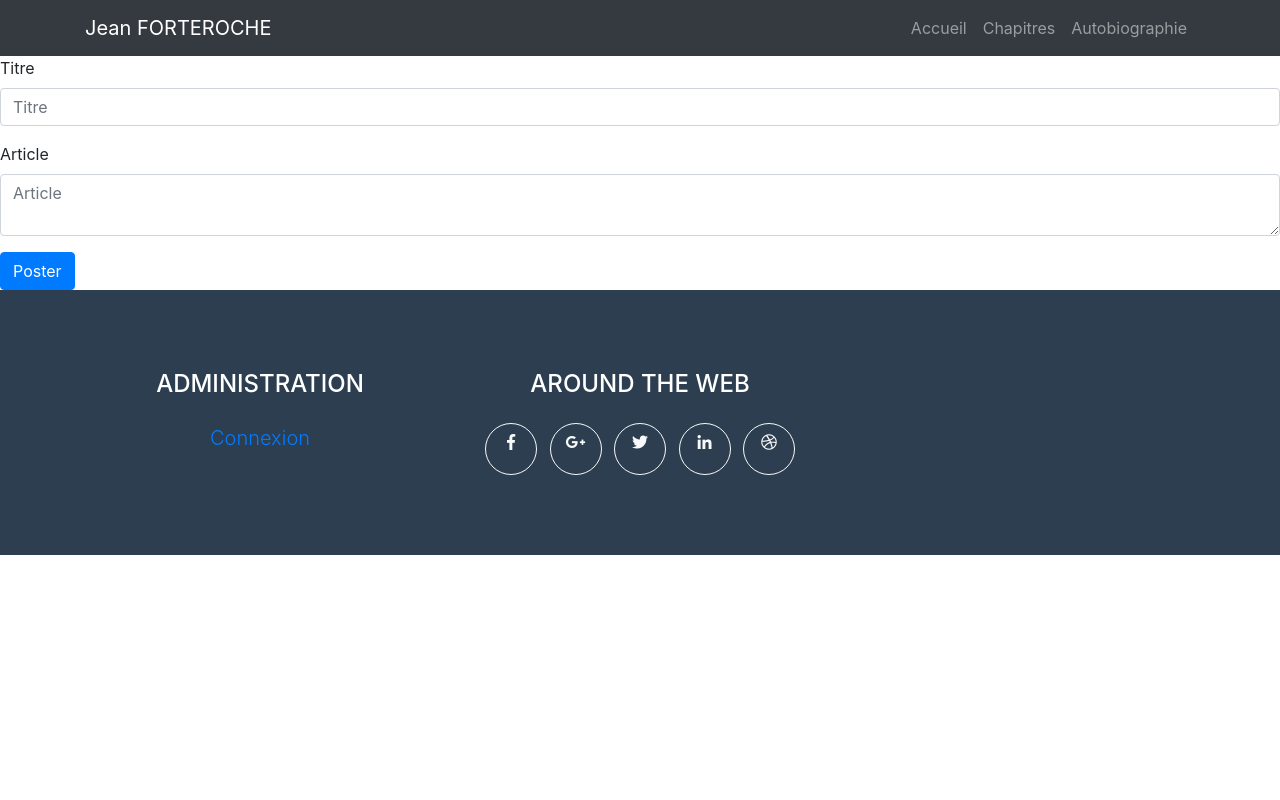
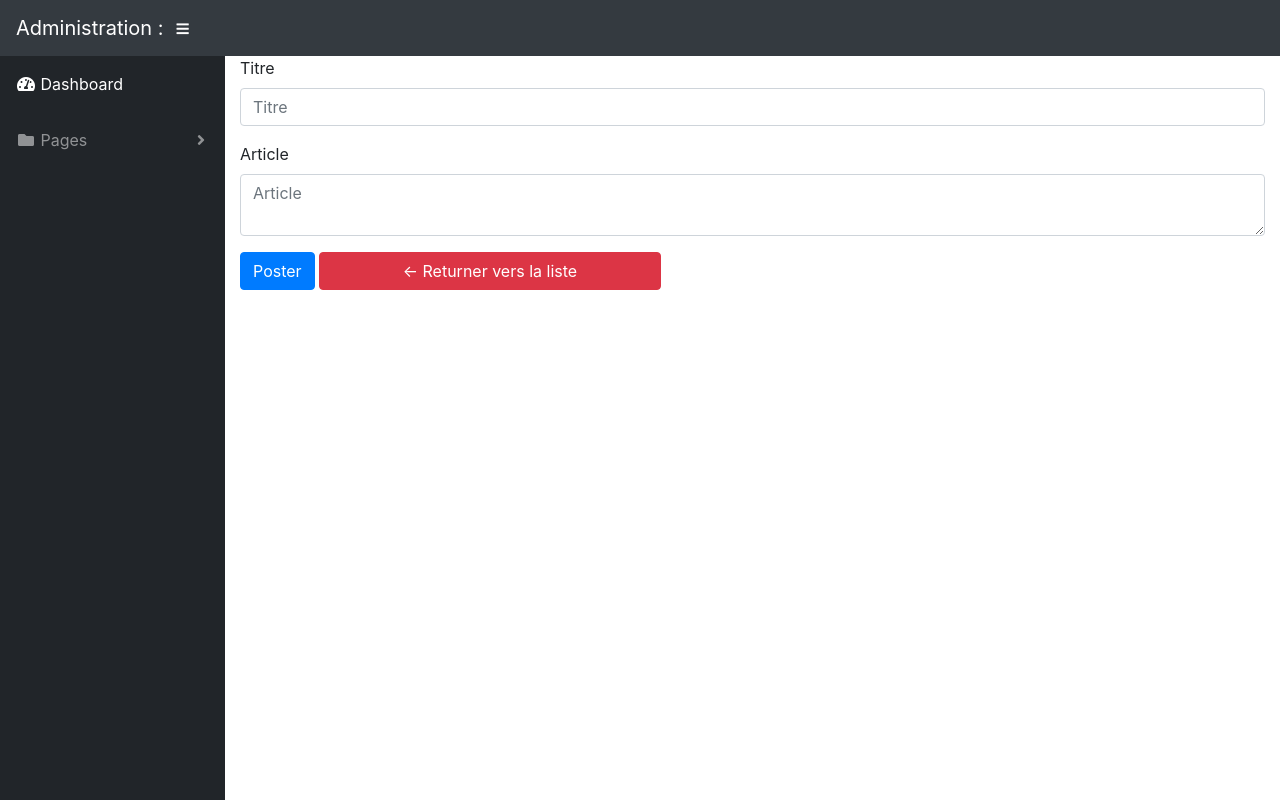
Before and after one commit to NMathias59/Projet3_Openclassrooms, a PHP site: template template/Post/edit.html.twig in a window 1280 px wide. Run offline with PHP 8.4, Linux system fonts and the light colour scheme; the template is opened without the code that fills it, so the values that code supplies are empty; some libraries are stand-ins or nearby versions.

Commit message:
fix d'"uri"

```diff
--- a/template/Default/administration.html.twig
+++ b/template/Default/administration.html.twig
@@ -60,9 +60,9 @@
             <!-- Breadcrumbs-->
             <ol class="breadcrumb">
                 <li class="breadcrumb-item">
-                    <a href="?uri=administration">Acceuil</a>
+                    <a href="?uri=administration">Accueil</a>
                 </li>
-                <!-- <li class="breadcrumb-item active">Acceuil</li> -->
+                <!-- <li class="breadcrumb-item active">Accueil</li> -->
             </ol>
 
             <!-- Icon Cards-->
--- a/template/Default/homepage.html.twig
+++ b/template/Default/homepage.html.twig
@@ -36,7 +36,7 @@
     </div>
     {#    <h1> Voila est la home page </h1>#}
 
-    {#        <h2>Acceuil : </h2>#}
+    {#        <h2>Accueil : </h2>#}
 
     {#    <a href="?uri=autobiographie";>Autobiographie:</a>#}
     {#    <br>#}
--- a/template/Post/edit.html.twig
+++ b/template/Post/edit.html.twig
@@ -1,26 +1,64 @@
-{% extends "base.html.twig" %}
-
+{% extends "baseadministration.html.twig" %}
 {% block body %}
 
+
+    <nav class="navbar navbar-expand navbar-dark bg-dark static-top">
+
+        <a class="navbar-brand mr-1" href="?uri=administration">Administration :</a>
+
+        <button class="btn btn-link btn-sm text-white order-1 order-sm-0" id="sidebarToggle" href="?uri=administration">
+            <i class="fas fa-bars"></i>
+        </button>
+
+    </nav>
+
+    <div id="wrapper">
+
+        <!-- Sidebar -->
+        <ul class="sidebar navbar-nav">
+            <li class="nav-item active">
+                <a class="nav-link" href="?uri=administration">
+                    <i class="fas fa-fw fa-tachometer-alt"></i>
+                    <span>Dashboard</span>
+                </a>
+            </li>
+            <li class="nav-item dropdown">
+                <a class="nav-link dropdown-toggle" href="#" id="pagesDropdown" role="button" data-toggle="dropdown"
+                   aria-haspopup="true" aria-expanded="false">
+                    <i class="fas fa-fw fa-folder"></i>
+                    <span>Pages</span>
+                </a>
+                <div class="dropdown-menu" aria-labelledby="pagesDropdown">
+                    <a class="dropdown-item" href="?uri=chapitresAdmin">Post :</a>
+                    <a class="dropdown-item" href="?uri=newPost">New Post :</a>
+                    <a class="dropdown-item" href="?uri=listComments">Commentaires :</a>
+                </div>
+            </li>
+        </ul>
+        <div class="container">
             <form method="post">
                 <div class="form-group">
                     <label for="post_title">Titre</label>
-        <input value="{{ form.getData('title') | default (post.title) }}" name="title" type="text" class="form-control" id="post_title"  placeholder="Titre">
+                    <input value="{{ form.getData('title') | default (post.title) }}" name="title" type="text"
+                           class="form-control" id="post_title" placeholder="Titre">
                     {% if form.hasErrors('title') %}
                         <div class="text-danger">Votre titre n'est pas valide !</div>
                     {% endif %}
                 </div>
                 <div class="form-group">
                     <label for="post_content">Article</label>
-        <textarea  name="content" class="form-control" id="post_content" placeholder="Article">{{ form.getData('content') | default (post.content) }}</textarea>
+                    <textarea name="content" class="form-control" id="post_content"
+                              placeholder="Article">{{ form.getData('content') | default (post.content) }}</textarea>
                     {% if form.hasErrors('content') %}
                         <div class="text-danger">Votre titre n'est pas valide !</div>
                     {% endif %}
                 </div>
 
                 <button type="submit" class="btn btn-primary">Poster</button>
+                <a href="?uri=chapitresAdmin" id="btnNP" class="btn btn-danger col-lg-4"> &lt;- Returner vers la
+                    liste </a>
             </form>
-
-
+        </div>
+    </div>
 
 {% endblock %}
--- a/template/Post/list.html.twig
+++ b/template/Post/list.html.twig
@@ -9,7 +9,7 @@
 
             <ol class="breadcrumb">
                 <li class="breadcrumb-item">
-                    <a href="?uri=homepage">Acceuil</a>
+                    <a href="?uri=homepage">Accueil</a>
                 </li>
                 <li class="breadcrumb-item active">Chapitres</li>
             </ol>
--- a/template/base.html.twig
+++ b/template/base.html.twig
@@ -43,7 +43,7 @@
             <div class="collapse navbar-collapse" id="navbarResponsive">
                 <ul class="navbar-nav ml-auto">
                     <li class="nav-item">
-                        <a class="nav-link" href=?uri=homepage>Accueil</a>
+                        <a class="nav-link" href="?uri=homepage">Accueil</a>
                     </li>
                     <li class="nav-item">
                         <a class="nav-link" href="?uri=chapitres">Chapitres</a>
```
Also changed, not shown: template/Admin/connection.html.twig (+6 -4 lines), template/Comment/listComments.html.twig (+3 -19 lines), template/Post/listAdmin.html.twig (+3 -20 lines), template/Post/newPost.html.twig (+4 -20 lines), template/basenofooter.html.twig (+4 -4 lines). Lines whose indentation alone changed are shown as unchanged.
